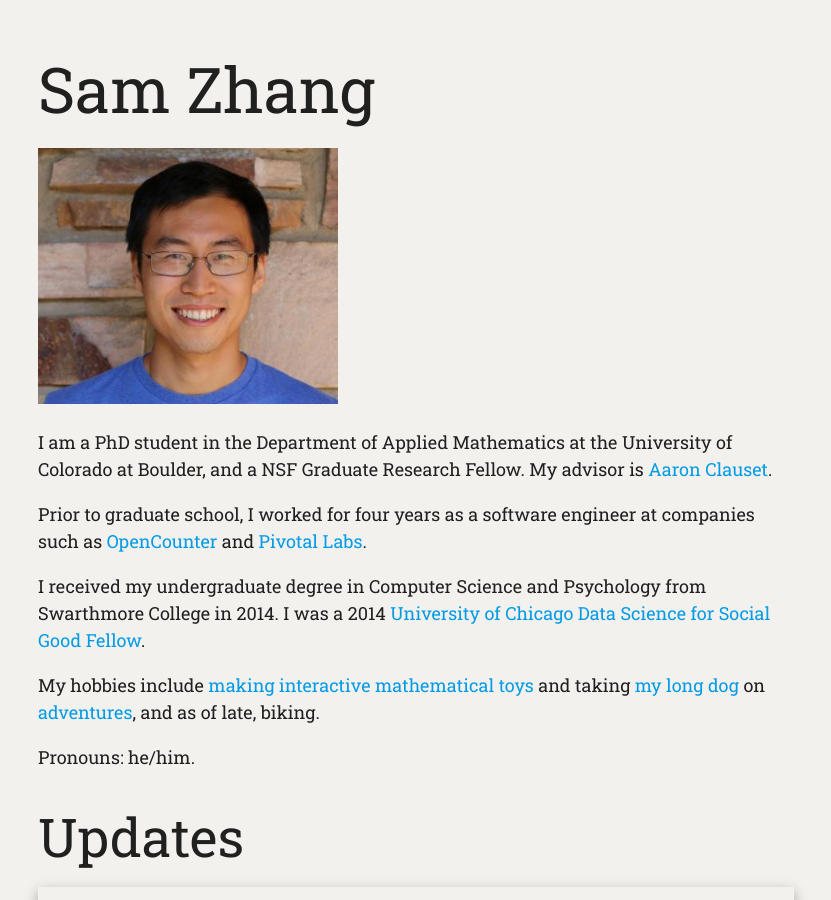
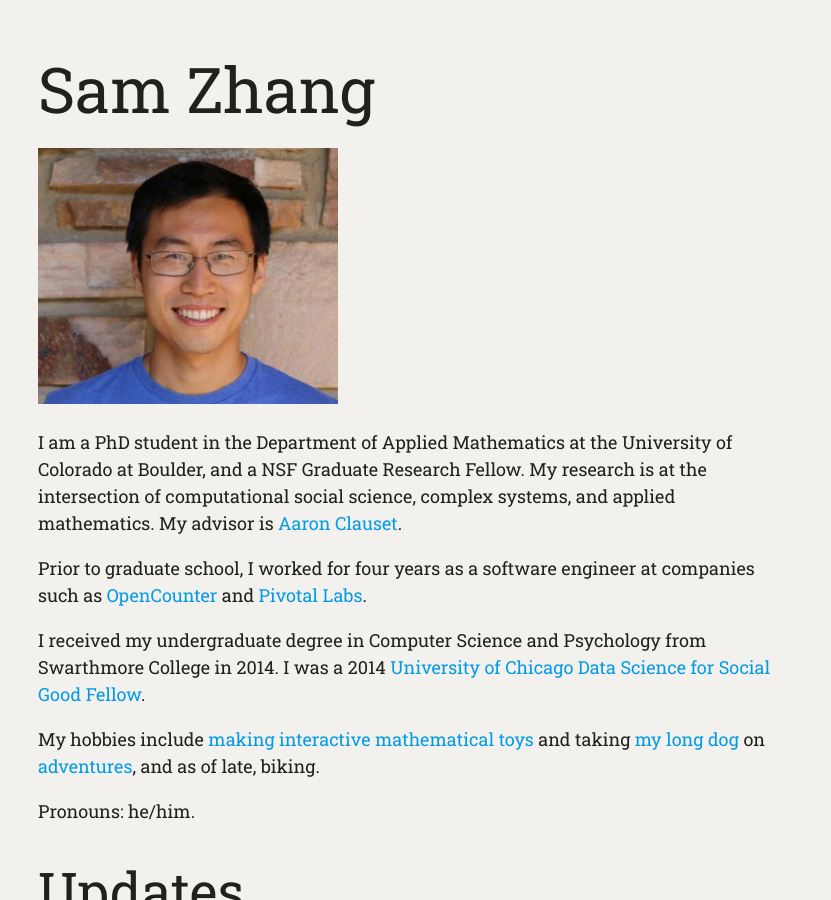
Before and after one commit to samzhang111/samzhang111.github.io, a Jekyll site: the page built from index.html, in a window 1280 px wide and 900 px high. Shown: the whole window, without its empty margins (224-1055 px from the left). Built offline with Jekyll 4.4.1, drawn with Linux system fonts in a browser that asks for light colours.

Commit message:
broad interests

```diff
--- a/index.html
+++ b/index.html
@@ -11,7 +11,7 @@ redirect_from: "/html/about/"
 </div>
 
 <p>
-I am a PhD student in the Department of Applied Mathematics at the University of Colorado at Boulder, and a NSF Graduate Research Fellow. My advisor is <a href="http://tuvalu.santafe.edu/~aaronc/">Aaron Clauset</a>.
+I am a PhD student in the Department of Applied Mathematics at the University of Colorado at Boulder, and a NSF Graduate Research Fellow. My research is at the intersection of computational social science, complex systems, and applied mathematics. My advisor is <a href="http://tuvalu.santafe.edu/~aaronc/">Aaron Clauset</a>.
 <p>
 
 Prior to graduate school, I worked for four years as a software engineer at companies such as <a href="https://opencounter.com/">OpenCounter</a> and <a href="https://pivotal.io/labs">Pivotal Labs</a>.
```
